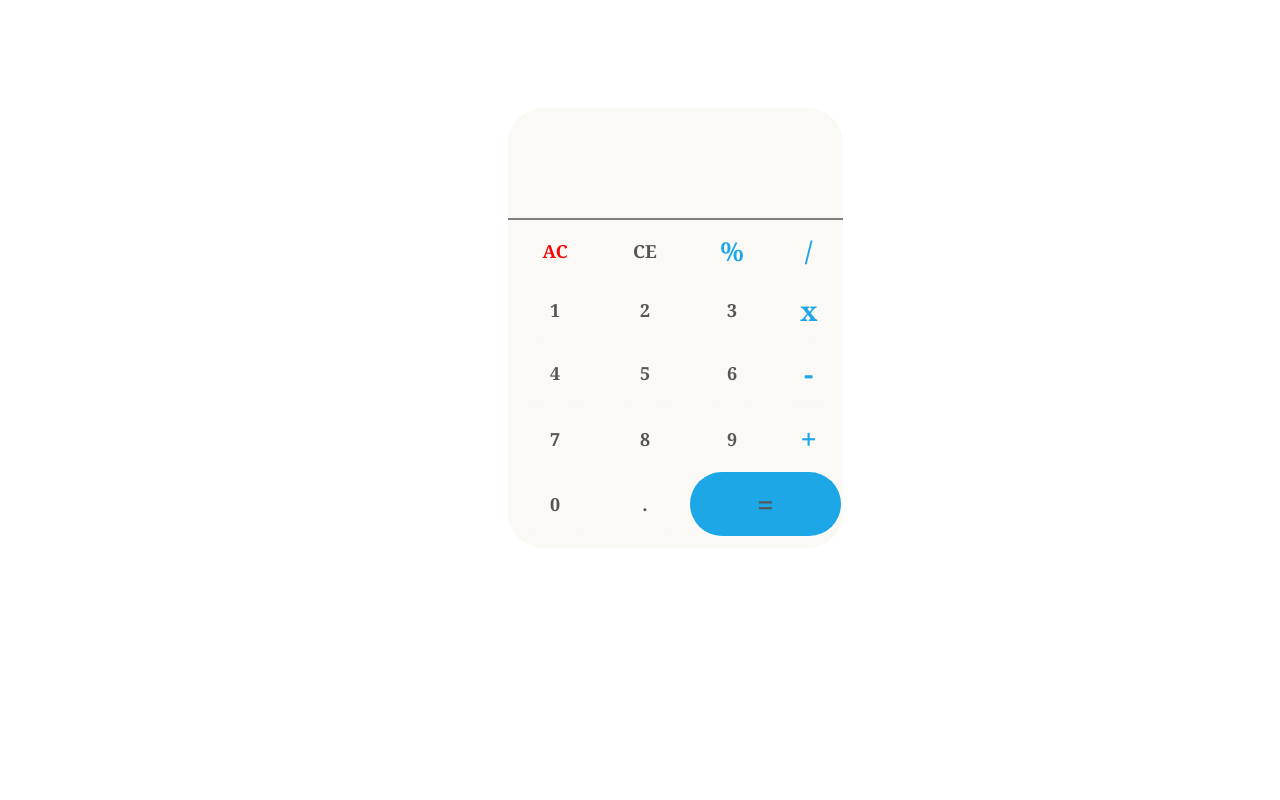
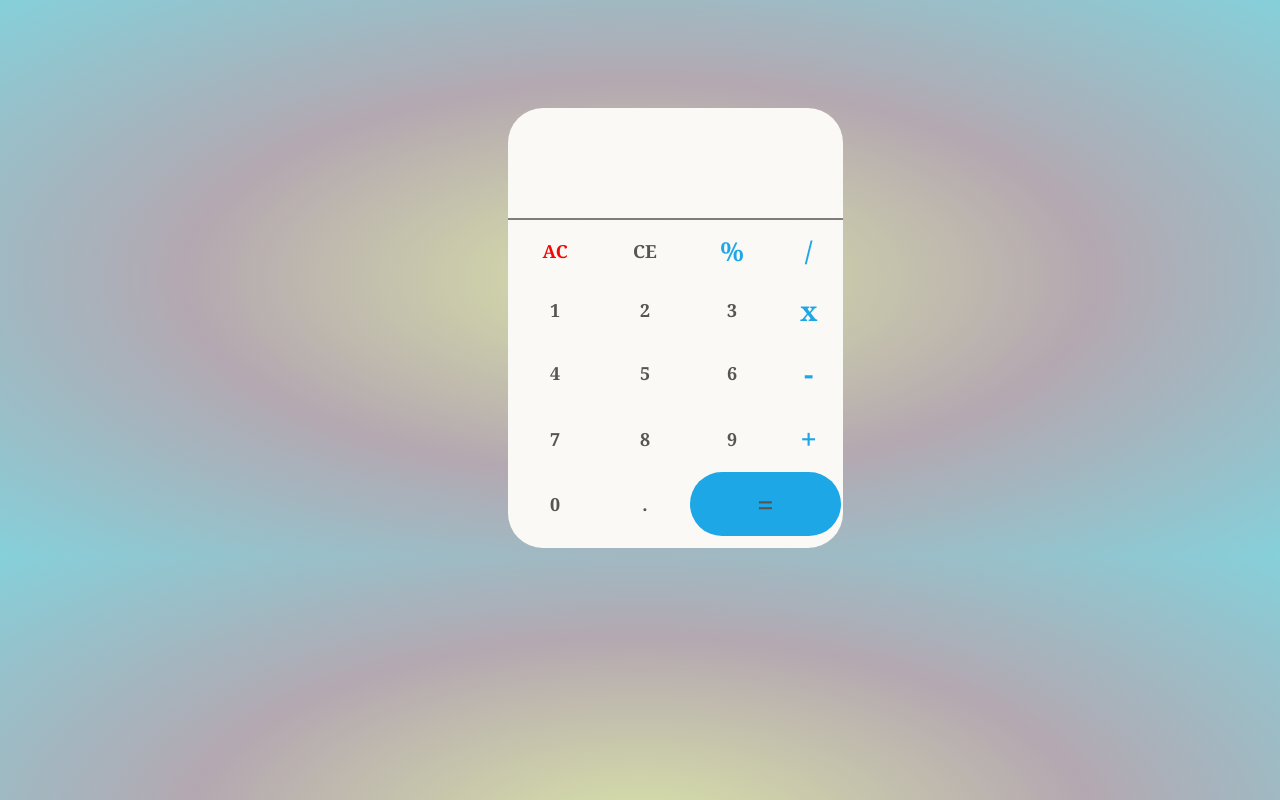
Before and after one commit to imprashantverma/Calculator, a plain HTML site: page index.html in a window 1280 px wide. Drawn offline with Linux system fonts and the light colour scheme.

Commit message:
Update style.css

```diff
--- a/style.css
+++ b/style.css
@@ -1,6 +1,5 @@
 body{
-
-   backgroun-color:red;
+     background-image: radial-gradient(rgb(217, 226, 167),rgb(180, 168, 177),rgb(133, 208, 218));
 }
 .container{
     display: inline-block;
```
